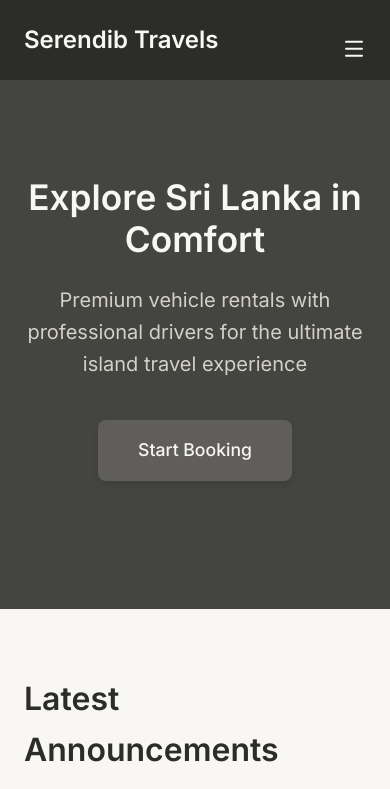
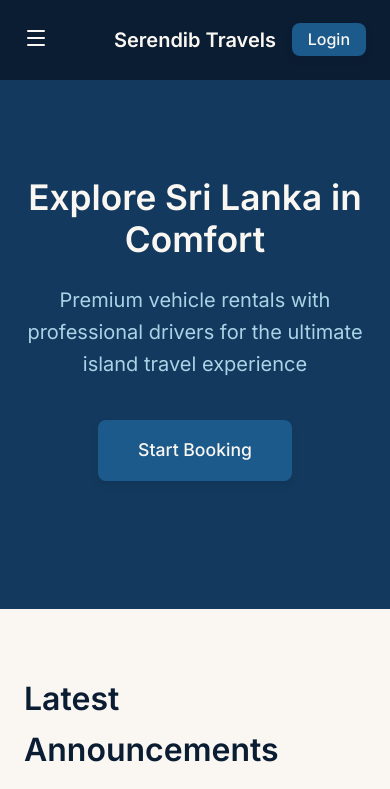
Before and after one commit to Himavisi1217/tourisum-v1, a React (Vite) app: page / in a window 390 px wide. Shown: the top 789 px of the page. Built offline with nearby package versions, Linux system fonts and the light colour scheme; no server answers; the database is empty.

Commit message:
initial 4

```diff
--- a/src/App.jsx
+++ b/src/App.jsx
@@ -45,7 +45,7 @@ function App() {
             <Route path="/destinations/:id" element={<DestinationDetailsPage />} />
             <Route path="/book-journey" element={<BookJourneyPage />} />
             <Route path="/rent-driver-with-vehicle" element={<RentDriverWithVehiclePage />} />
-            <Route path="/book-now" element={<BookNowPage />} />
+            <Route path="/book-now" element={<ProtectedRoute redirectTo="/login"><BookNowPage /></ProtectedRoute>} />
             <Route path="/about-us" element={<AboutPage />} />
             <Route path="/pricing" element={<PricingPage />} />
             <Route path="/contact" element={<ContactPage />} />
--- a/src/components/Navigation/Navbar.css
+++ b/src/components/Navigation/Navbar.css
@@ -98,6 +98,11 @@
 }
 
 @media screen and (max-width: 960px) {
+  .navbar-container {
+    position: relative;
+    justify-content: space-between;
+  }
+
   .nav-menu {
     display: flex;
     flex-direction: column;
@@ -150,19 +155,26 @@
     padding: 1rem 2rem;
   }
 
-  .nav-btn {
-    margin-top: 2rem;
-    margin-left: 0;
-  }
-
   .menu-icon {
     display: block;
-    position: absolute;
-    top: 0;
-    right: 0;
-    transform: translate(-100%, 60%);
     font-size: 1.8rem;
     cursor: pointer;
     color: var(--color-cream);
   }
+
+  .navbar-logo {
+    position: absolute;
+    left: 50%;
+    transform: translateX(-50%);
+    font-size: 1.25rem;
+    white-space: nowrap;
+  }
+
+  .nav-auth {
+    margin-left: auto;
+  }
+
+  .nav-btn {
+    margin-left: 0;
+  }
 }
--- a/src/components/Navigation/Navbar.jsx
+++ b/src/components/Navigation/Navbar.jsx
@@ -34,13 +34,13 @@ const Navbar = () => {
   return (
     <nav className="navbar">
       <div className="navbar-container container">
+        <div className="menu-icon" onClick={toggleMenu}>
+          {isOpen ? <X size={24} /> : <Menu size={24} />}
+        </div>
+
         <Link to="/" className="navbar-logo">
           Serendib Travels
         </Link>
-
-        <div className="menu-icon" onClick={toggleMenu}>
-          {isOpen ? <X size={24} /> : <Menu size={24} />}
-        </div>
 
         <ul className={isOpen ? "nav-menu active" : "nav-menu"}>
           <li className="nav-item">
@@ -139,22 +139,21 @@ const Navbar = () => {
                   </Link>
                 </li>
               )}
-              <li className="nav-item" style={{ display: 'flex', alignItems: 'center', marginLeft: '1rem' }}>
-                <button onClick={() => { handleLogout(); closeMenus(); }} className="btn-secondary nav-btn" style={{ padding: '0.5rem 1rem' }}>
-                  Logout
-                </button>
-              </li>
             </>
+          ) : null}
+        </ul>
+
+        <div className="nav-auth">
+          {currentUser ? (
+            <button onClick={() => { handleLogout(); closeMenus(); }} className="btn-secondary nav-btn" style={{ padding: '0.4rem 1rem' }}>
+              Logout
+            </button>
           ) : (
-            <>
-              <li className="nav-item">
-                <Link to="/login" className="btn-primary nav-btn" onClick={closeMenus}>
-                  Login
-                </Link>
-              </li>
-            </>
+            <Link to="/login" className="btn-primary nav-btn" onClick={closeMenus} style={{ padding: '0.4rem 1rem' }}>
+              Login
+            </Link>
           )}
-        </ul>
+        </div>
       </div>
     </nav>
   );
--- a/src/index.css
+++ b/src/index.css
@@ -1,34 +1,40 @@
 @import url('https://fonts.googleapis.com/css2?family=Inter:wght@400;500;600;700&display=swap');
 
 :root {
-  /* Charcoal Greys */
-  --color-darkest: #2C2C2A;
-  --color-dark: #444441;
-  --color-medium: #5F5E5A;
-  --color-muted: #888780;
-  --color-light-medium: #B4B2A9;
-  --color-light: #D3D1C7;
-  --color-very-light: #E8E6E0;
-  --color-cream: #F8F7F4;
+  /* Ocean Blues */
+  --color-darkest: #0B1D33;
+  --color-dark: #133A5E;
+  --color-medium: #1B5A8A;
+  --color-muted: #4A8AB5;
+  --color-light-medium: #7BBAD4;
+  --color-light: #A8D4E6;
+  --color-very-light: #D6EBF5;
+  --color-cream: #FAF7F2;
   --color-white: #FFFFFF;
 
   /* Component Colors */
-  --color-primary-button: #5F5E5A;
-  --color-primary-button-text: #F8F7F4;
+  --color-primary-button: #1B5A8A;
+  --color-primary-button-text: #FAF7F2;
   --color-secondary-button: #FFFFFF;
-  --color-secondary-button-text: #5F5E5A;
+  --color-secondary-button-text: #1B5A8A;
   --color-input-bg: #FFFFFF;
-  --color-input-border: #D3D1C7;
-  --color-input-text: #2C2C2A;
-  --color-heading: #2C2C2A;
-  --color-body-text: #5F5E5A;
-  --color-secondary-text: #888780;
-  --color-header-bg: #2C2C2A;
-  --color-footer-bg: #2C2C2A;
+  --color-input-border: #A8D4E6;
+  --color-input-text: #0B1D33;
+  --color-heading: #0B1D33;
+  --color-body-text: #1B5A8A;
+  --color-secondary-text: #4A8AB5;
+  --color-header-bg: #0B1D33;
+  --color-footer-bg: #0B1D33;
   --color-card-bg: #FFFFFF;
-  --color-card-border: #D3D1C7;
-  --color-section-light-bg: #F8F7F4;
-  --color-section-dark-bg: #444441;
+  --color-card-border: #A8D4E6;
+  --color-section-light-bg: #FAF7F2;
+  --color-section-dark-bg: #133A5E;
+
+  /* Status Colors */
+  --color-success: #0F766E;
+  --color-success-bg: #ECFDF5;
+  --color-error: #B91C1C;
+  --color-error-bg: #FEE2E2;
 
   --border-radius-md: 8px;
   --border-radius-lg: 12px;
@@ -82,12 +88,12 @@ button:active {
   padding: 0.75rem 1.5rem;
   border-radius: var(--border-radius-md);
   font-weight: 500;
-  box-shadow: 0 4px 6px rgba(0, 0, 0, 0.1);
+  box-shadow: 0 4px 6px rgba(11, 29, 51, 0.15);
 }
 
 .btn-primary:hover {
   background-color: var(--color-dark);
-  box-shadow: 0 6px 12px rgba(0, 0, 0, 0.15);
+  box-shadow: 0 6px 12px rgba(11, 29, 51, 0.2);
   transform: translateY(-2px);
 }
 
@@ -98,7 +104,7 @@ button:active {
   border-radius: var(--border-radius-md);
   border: 1px solid var(--color-input-border);
   font-weight: 500;
-  box-shadow: 0 2px 4px rgba(0, 0, 0, 0.05);
+  box-shadow: 0 2px 4px rgba(11, 29, 51, 0.08);
 }
 
 .btn-secondary:hover {
@@ -173,5 +179,5 @@ input::placeholder {
 
 .card:hover {
   transform: translateY(-5px);
-  box-shadow: 0 10px 20px rgba(0,0,0,0.05);
+  box-shadow: 0 10px 20px rgba(11, 29, 51, 0.08);
 }
--- a/src/pages/Booking/BookNowPage.jsx
+++ b/src/pages/Booking/BookNowPage.jsx
@@ -1,16 +1,63 @@
 import React, { useState } from 'react';
+import { useAuth } from '../../context/AuthContext';
 
 const BookNowPage = () => {
   const [pickup, setPickup] = useState('Colombo City');
   const [customPickup, setCustomPickup] = useState('');
+  const [isSubmitting, setIsSubmitting] = useState(false);
+  const [showPopup, setShowPopup] = useState(false);
+  const { userData } = useAuth();
 
-  const handleSubmit = (event) => {
+  const handleSubmit = async (event) => {
     event.preventDefault();
-    alert('Booking details submitted. We will confirm your trip soon.');
+    setIsSubmitting(true);
+
+    const formData = new FormData();
+    formData.append('Name', event.target.bookNowName.value);
+    formData.append('Email', userData?.email || 'N/A');
+    formData.append('StartDate', event.target.bookNowFrom.value);
+    formData.append('EndDate', event.target.bookNowTo.value);
+    formData.append('PickupLocation', pickup === 'custom' ? customPickup : pickup);
+    formData.append('Notes', event.target.bookNowNotes.value);
+    formData.append('Timestamp', new Date().toISOString());
+
+    try {
+      const scriptUrl = import.meta.env.VITE_GOOGLE_SCRIPT_URL;
+      if (scriptUrl) {
+        await fetch(scriptUrl, {
+          method: 'POST',
+          body: formData,
+          mode: 'no-cors'
+        });
+      } else {
+        console.warn('VITE_GOOGLE_SCRIPT_URL is not set in .env');
+      }
+      setShowPopup(true);
+      event.target.reset();
+      setPickup('Colombo City');
+      setCustomPickup('');
+    } catch (error) {
+      console.error('Error submitting booking:', error);
+      alert('Failed to submit your booking. Please try again later.');
+    } finally {
+      setIsSubmitting(false);
+    }
   };
 
   return (
-    <div className="container section" style={{ maxWidth: 860 }}>
+    <div className="container section" style={{ maxWidth: 860, position: 'relative' }}>
+      {showPopup && (
+        <div style={{ position: 'fixed', inset: 0, backgroundColor: 'rgba(0,0,0,0.6)', display: 'grid', placeItems: 'center', zIndex: 2000, padding: '1rem' }}>
+          <div className="card" style={{ textAlign: 'center', padding: '2.5rem 2rem', maxWidth: '400px', width: '100%' }}>
+            <h3 style={{ color: '#166534', marginBottom: '1rem', fontSize: '1.5rem' }}>Booking Request Sent! 🎉</h3>
+            <p style={{ marginBottom: '1.5rem', color: 'var(--color-muted)' }}>
+              We have successfully received your booking details. Our team will review your request and get back to you shortly to confirm your trip!
+            </p>
+            <button onClick={() => setShowPopup(false)} className="btn-primary" style={{ width: '100%' }}>Great, thanks!</button>
+          </div>
+        </div>
+      )}
+
       <h2>Book Now</h2>
       <p style={{ color: 'var(--color-muted)', marginBottom: '1.5rem' }}>
         Choose a route and dates, then send us your booking details.
@@ -63,8 +110,8 @@ const BookNowPage = () => {
           <textarea id="bookNowNotes" rows={3} placeholder="Trip preferences, destination list, hotel plans..." />
         </div>
 
-        <button type="submit" className="btn-primary" style={{ width: 'fit-content' }}>
-          Submit booking
+        <button type="submit" className="btn-primary" style={{ width: 'fit-content' }} disabled={isSubmitting}>
+          {isSubmitting ? 'Sending...' : 'Submit booking'}
         </button>
       </form>
     </div>
--- a/src/pages/DriverDashboard/Dashboard.css
+++ b/src/pages/DriverDashboard/Dashboard.css
@@ -144,7 +144,7 @@
 }
 
 .calendar-day.today {
-  background-color: #f0fdf4;
+  background-color: var(--color-very-light);
 }
 
 .calendar-day.today .day-number {
--- a/src/pages/Home/Home.css
+++ b/src/pages/Home/Home.css
@@ -30,7 +30,7 @@
 
 .booking-widget {
   padding: 2.5rem;
-  box-shadow: 0 20px 40px rgba(0, 0, 0, 0.1);
+  box-shadow: 0 20px 40px rgba(11, 29, 51, 0.12);
 }
 
 .booking-widget h3 {
@@ -70,7 +70,7 @@
 
 .dest-card:hover {
   transform: translateY(-10px);
-  box-shadow: 0 15px 30px rgba(0,0,0,0.08);
+  box-shadow: 0 15px 30px rgba(11, 29, 51, 0.1);
   border-color: var(--color-medium);
 }
 
```
Also changed, not shown: 1 other file (tests, documents, lock files or other folders).
